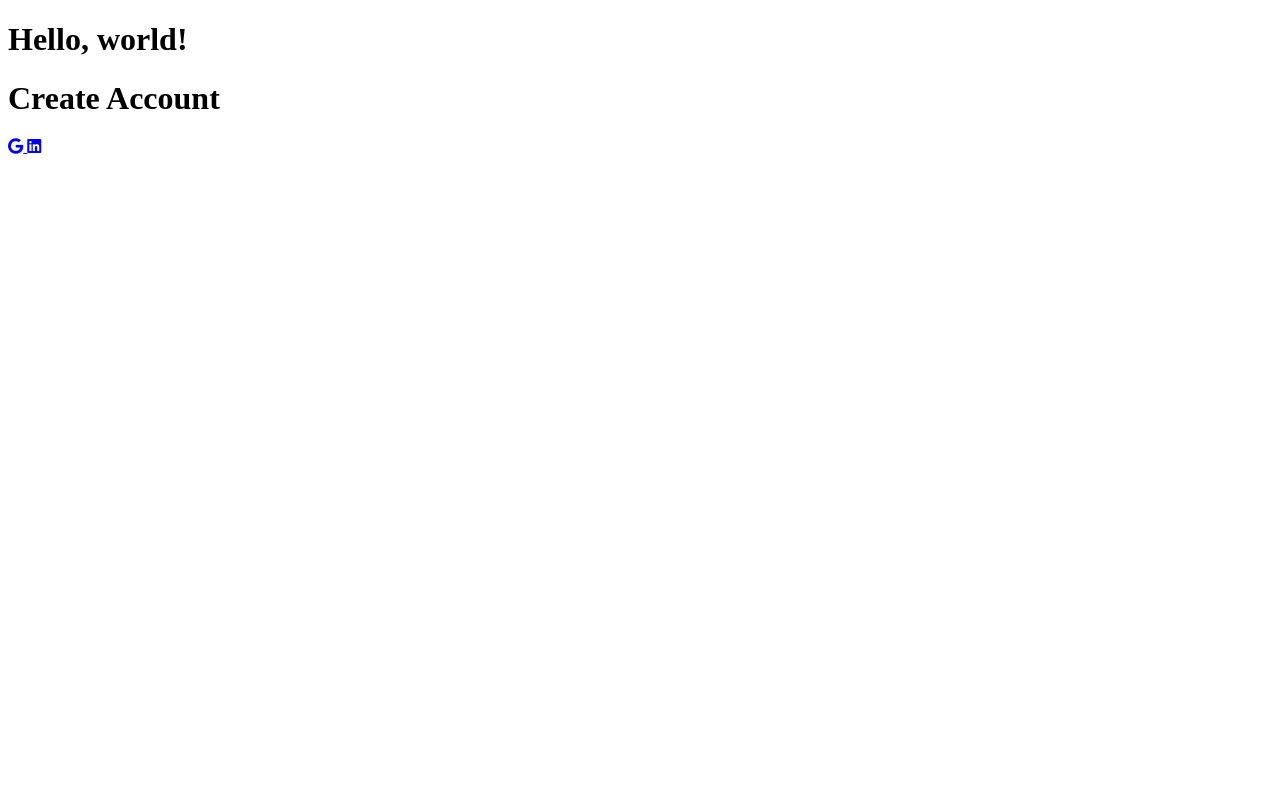
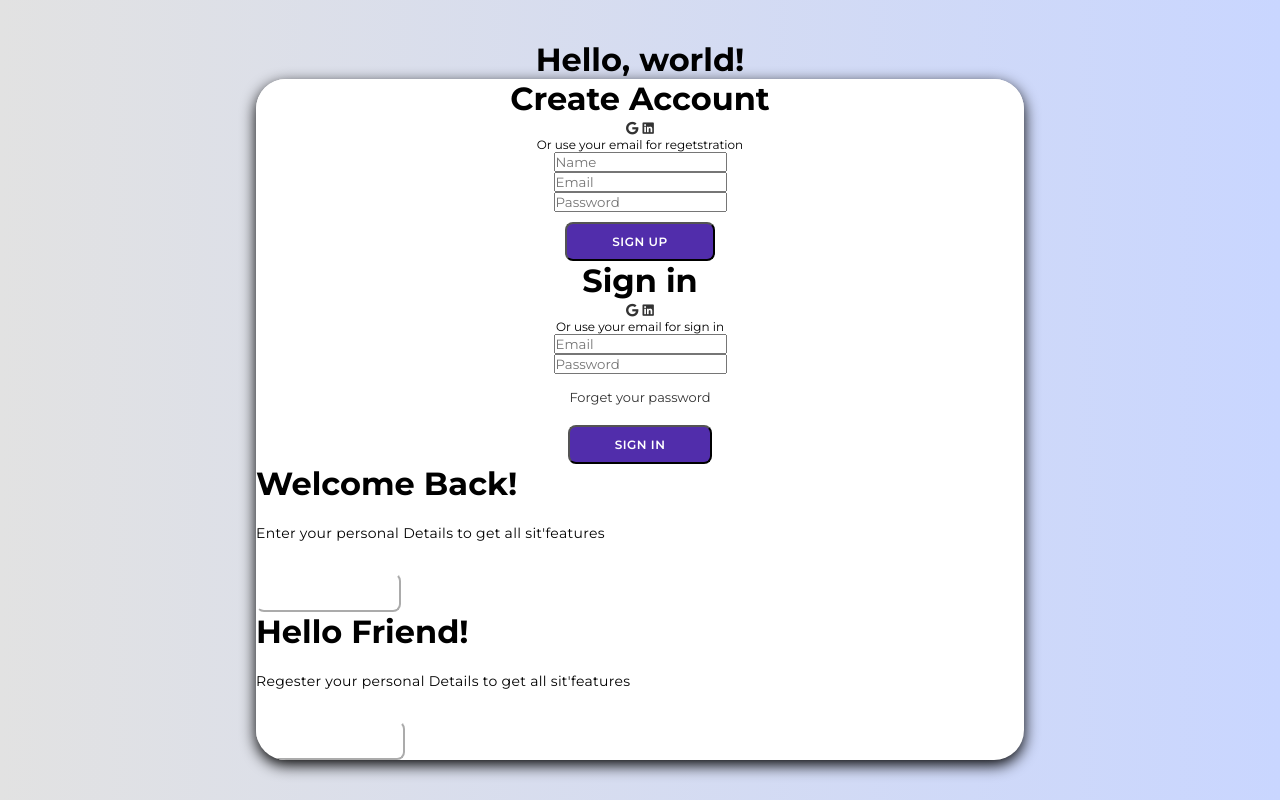
Before and after one commit to don-frex/Ft_Transcendence, a website: page Sign in/index.html in a window 1280 px wide. Drawn offline with Linux system fonts and the light colour scheme.

Commit message:
Add files via upload

```diff
--- a/Sign in/index.html
+++ b/Sign in/index.html
@@ -3,9 +3,9 @@
 <head>
 	<meta charset="UTF-8">
 	<meta name="viewport" content="width=device-width, initial-scale=1.0">
+	<link rel="stylesheet" href="https://cdnjs.cloudflare.com/ajax/libs/font-awesome/6.6.0/css/all.min.css"/>
+	<link rel="stylesheet" href="style.css">
 	<title>sign in</title>
-	<link rel="stylesheet" href="https://cdnjs.cloudflare.com/ajax/libs/font-awesome/6.6.0/css/all.min.css"/>
-	<link rel="=stylesheet" href="style.css">
 </head>
 <body>
 	<h1>Hello, world!</h1>
@@ -15,12 +15,42 @@
 				<h1>Create Account</h1>
 				<div class="social-icons">
 					<a href="#" class="icon">
-						<i class="fa-brands fa-google"></i>
-						<i class="fa-brands fa-linkedin"></i>
-					</a>
+						<i class="fa-brands fa-google"></i></a>
+					<a href="#" class="icon"><i class="fa-brands fa-linkedin"></i></a>
 				</div>
-
+				<span>Or use your email for regetstration</span>
+				<input type="text" placeholder="Name">
+				<input type="email" placeholder="Email">
+				<input type="password" placeholder="Password">
+				<button>Sign Up</button>
 			</form>
+		</div>
+		<div class="form-container sign in">
+			<form>
+				<h1>Sign in</h1>
+				<div class="social-icons">
+					<a href="#" class="icon">
+						<i class="fa-brands fa-google"></i></a>
+					<a href="#" class="icon"><i class="fa-brands fa-linkedin"></i></a>
+				</div>
+				<span>Or use your email for sign in</span>
+				<input type="email" placeholder="Email">
+				<input type="password" placeholder="Password">
+				<a href="#">Forget your password</a>
+				<button>Sign In</button>
+			</form>
+		</div>
+		<div class="toggel-container">
+			<div class="toggel-panel toggel-left">
+				<h1>Welcome Back!</h1>
+				<p>Enter your personal Details to get all sit'features</p>
+				<button class="hidden" id="login">Sign In</button>
+			</div>
+			<div class="toggel-panel toggel-left">
+				<h1>Hello Friend!</h1>
+				<p>Regester your personal Details to get all sit'features</p>
+				<button class="hidden" id="regester">Sign Up</button>
+			</div>
 		</div>
 	</div>
 	<script src="app.js"></script>
--- a/Sign in/style.css
+++ b/Sign in/style.css
@@ -1 +1,75 @@
-@import url('https://fonts.googleapis.com/css2?family=Montserrat:ital,wght@0,100..900;1,100..900&display=swap');
+@import url('https://fonts.googleapis.com/css2?family=Montserrat:wght@300;400;500;600;700&display=swap');
+
+*{
+	margin: 0;
+	padding: 0;
+	box-sizing: border-box;
+    font-family: 'Montserrat', sans-serif;
+}
+
+body{
+	background-color: #c9d6ff;
+	background: linear-gradient(to right, #e2e2e2, #c9d6ff);
+	display: flex;
+	align-items: center;
+	justify-content: center;
+	flex-direction: column;
+	height: 100vh;
+}
+
+.container{
+	background-color: #ffff;
+	border-radius: 30px;
+	box-shadow: 0 5px 15px rgba(0, 0, 0, 35);
+	position: relative;
+	overflow: hidden;
+	width: 768px;
+	max-width: 100%;
+	min-height: 480px;
+}
+
+.container p{
+	font-size: 14px;
+	line-height: 20px;
+	letter-spacing: 0.3px;
+	margin: 20px 0;
+}
+
+.container span{
+	font-size: 12px;
+}
+
+.container a{
+	color: #333;
+	font-size: 13px;
+	text-decoration: none;
+	margin: 15px 0 10px;
+}
+
+.container button{
+	background-color: #512dab;
+	color:  #ffff;
+	font-size: 12px;
+	padding: 10px 45px;
+	border-radius: 8px;
+	font-weight: 600;
+	letter-spacing: 0.5px;
+	text-transform: uppercase;
+	margin-top: 10px;
+	cursor: pointer;
+}
+
+.container button.hidden{
+	background-color: transparent;
+	border-color: #fff;
+}
+
+.container form{
+	background-color: #fff;
+	display: flex;
+	align-items: center;
+	justify-content: center;
+	flex-direction: column;
+	padding: 0 40px;
+	height: 100%;
+}
```
